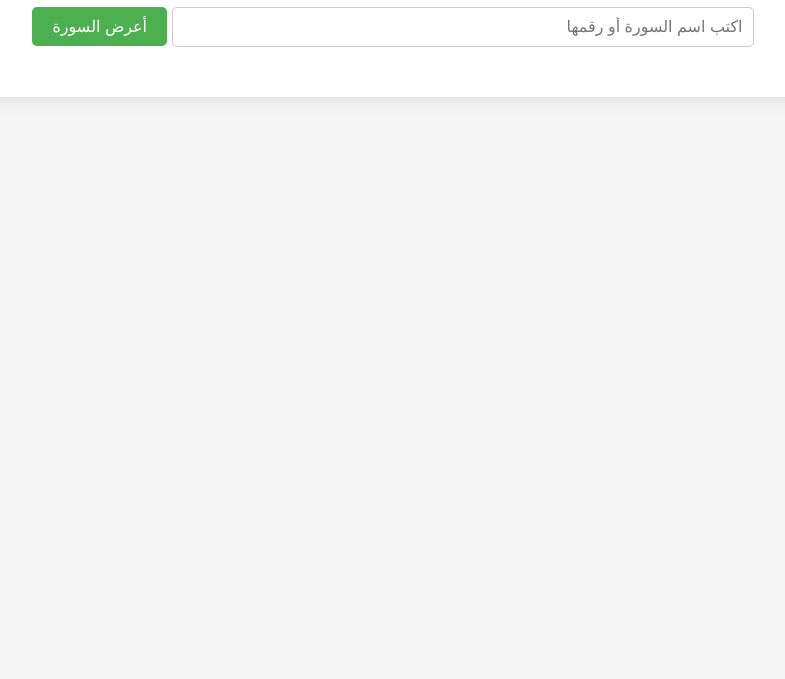
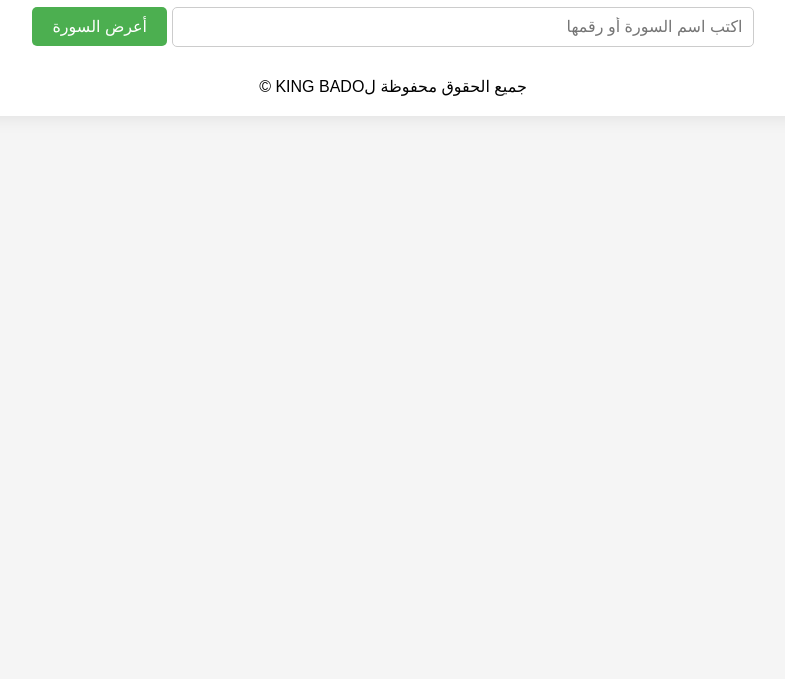
Before and after one commit to A181-CODER/QURAN-S-HOME, a plain HTML site: page index.html in a window 1280 px wide. Shown: the part 121-800 px from the top of the page, without its empty margins (247-1032 px from the left). Drawn offline with Linux system fonts and the light colour scheme.

Commit message:
Update index.html

```diff
--- a/index.html
+++ b/index.html
@@ -19,6 +19,7 @@ button:hover { background:#45a049; }
 <input type="text" id="suraInput" placeholder="اكتب اسم السورة أو رقمها">
 <button id="showSura">أعرض السورة</button>
 <div id="suraOutput"></div>
+    <div>جميع الحقوق محفوظة لKING BADO ©</div>
 </div>
 
 <script>
```
